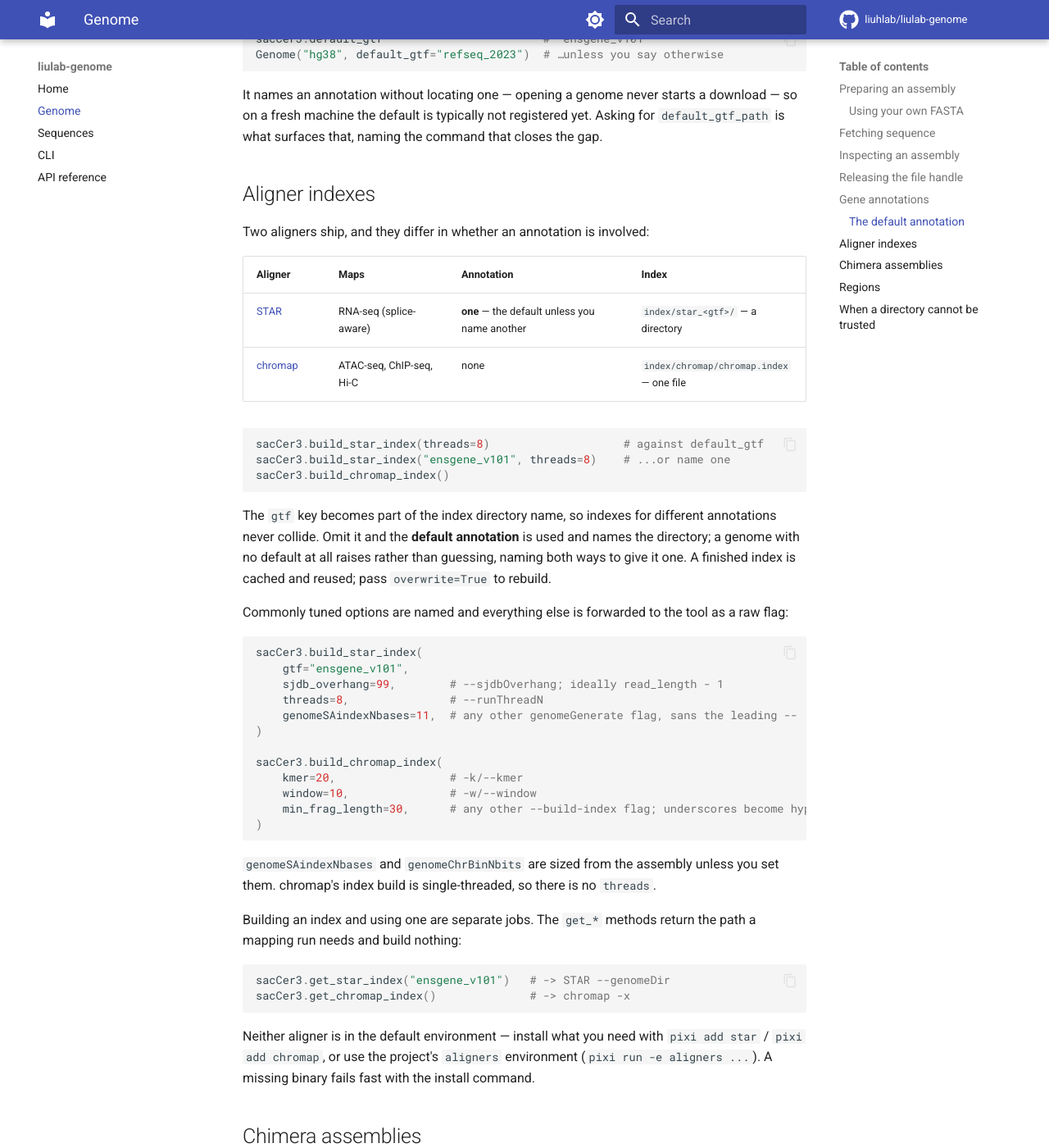
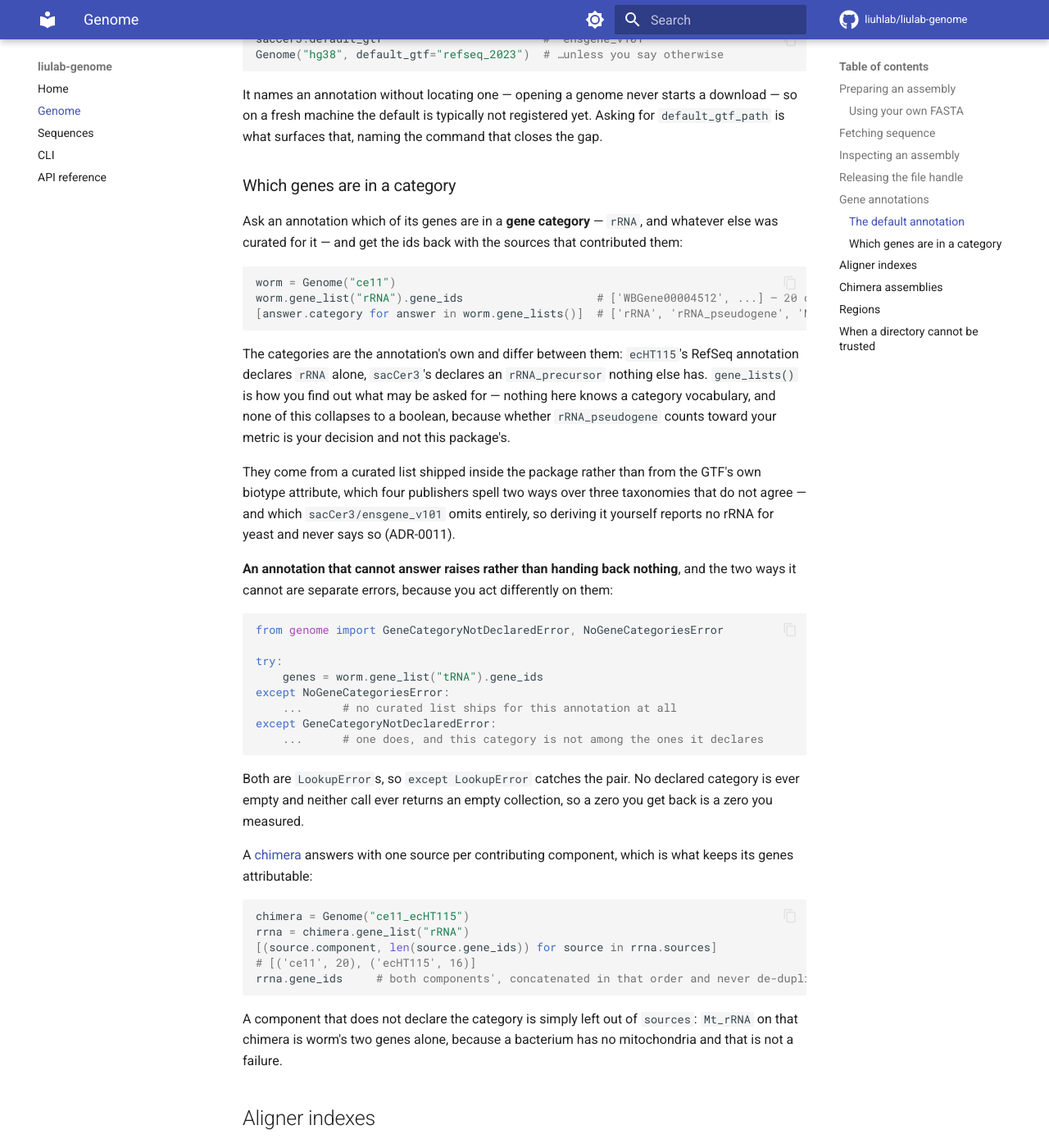
Before and after one commit to liuhlab/liulab-genome, an MkDocs documentation site: the page built from docs/genome.md, in a window 1280 px wide and 1400 px high, scrolled down 3969 px. Shown: the whole window at 82% size. Built offline with MkDocs 1.6.1 and Material for MkDocs 9.7.7, drawn with Linux system fonts in a browser that asks for light colours; comment, search, counter and statistics services are not loaded.

Commit message:
docs(annotation): what a gene category is, where it comes from, and what lost
Two glossary entries under a new Genes heading — Gene category and Curated gene list —
and gene_list.py added to the files the Annotation context covers. A record for the
decision itself: the categories are curated here rather than read off the GTF's biotype
attribute, with the three measurements that settled it and the cost, which is that a
curated list goes stale silently when its annotation is re-released.

The prose pages carry the everyday shape: a section on Genome.gene_list and the two
absences a caller tells apart, and the two CLI commands with the per-component split a
merged annotation prints.

Co-Authored-By: Claude Opus 5 (1M context) <noreply@anthropic.com>

````diff
--- a/docs/genome.md
+++ b/docs/genome.md
@@ -193,6 +193,61 @@ It names an annotation without locating one — opening a genome never starts a
 so on a fresh machine the default is typically not registered yet. Asking for
 `default_gtf_path` is what surfaces that, naming the command that closes the gap.
 
+### Which genes are in a category
+
+Ask an annotation which of its genes are in a **gene category** — `rRNA`, and whatever
+else was curated for it — and get the ids back with the sources that contributed them:
+
+```python
+worm = Genome("ce11")
+worm.gene_list("rRNA").gene_ids                    # ['WBGene00004512', ...] — 20 of them
+[answer.category for answer in worm.gene_lists()]  # ['rRNA', 'rRNA_pseudogene', 'Mt_rRNA']
+```
+
+The categories are the annotation's own and differ between them: `ecHT115`'s RefSeq
+annotation declares `rRNA` alone, `sacCer3`'s declares an `rRNA_precursor` nothing else
+has. `gene_lists()` is how you find out what may be asked for — nothing here knows a
+category vocabulary, and none of this collapses to a boolean, because whether
+`rRNA_pseudogene` counts toward your metric is your decision and not this package's.
+
+They come from a curated list shipped inside the package rather than from the GTF's own
+biotype attribute, which four publishers spell two ways over three taxonomies that do not
+agree — and which `sacCer3/ensgene_v101` omits entirely, so deriving it yourself reports no
+rRNA for yeast and never says so (ADR-0011).
+
+**An annotation that cannot answer raises rather than handing back nothing**, and the two
+ways it cannot are separate errors, because you act differently on them:
+
+```python
+from genome import GeneCategoryNotDeclaredError, NoGeneCategoriesError
+
+try:
+    genes = worm.gene_list("tRNA").gene_ids
+except NoGeneCategoriesError:
+    ...      # no curated list ships for this annotation at all
+except GeneCategoryNotDeclaredError:
+    ...      # one does, and this category is not among the ones it declares
+```
+
+Both are `LookupError`s, so `except LookupError` catches the pair. No declared category is
+ever empty and neither call ever returns an empty collection, so a zero you get back is a
+zero you measured.
+
+A [chimera](#chimera-assemblies) answers with one source per contributing component, which
+is what keeps its genes attributable:
+
+```python
+chimera = Genome("ce11_ecHT115")
+rrna = chimera.gene_list("rRNA")
+[(source.component, len(source.gene_ids)) for source in rrna.sources]
+# [('ce11', 20), ('ecHT115', 16)]
+rrna.gene_ids     # both components', concatenated in that order and never de-duplicated
+```
+
+A component that does not declare the category is simply left out of `sources`: `Mt_rRNA`
+on that chimera is worm's two genes alone, because a bacterium has no mitochondria and
+that is not a failure.
+
 ## Aligner indexes
 
 Two aligners ship, and they differ in whether an annotation is involved:
````
Also changed, not shown: CHANGELOG.md (+13 -0 lines), CONTEXT-MAP.md (+3 -2 lines), docs/adr/0011-gene-categories-come-from-a-curated-list-not-the-gtf.md (added, +15 -0 lines), docs/cli.md (+41 -0 lines), docs/context/annotation.md (+20 -0 lines), docs/reference.md (+4 -0 lines).
